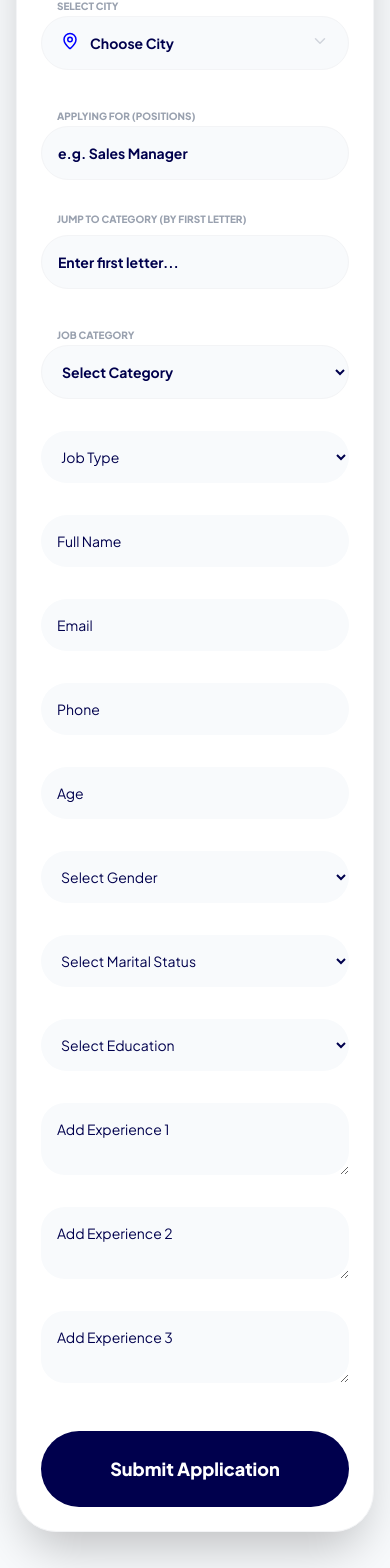
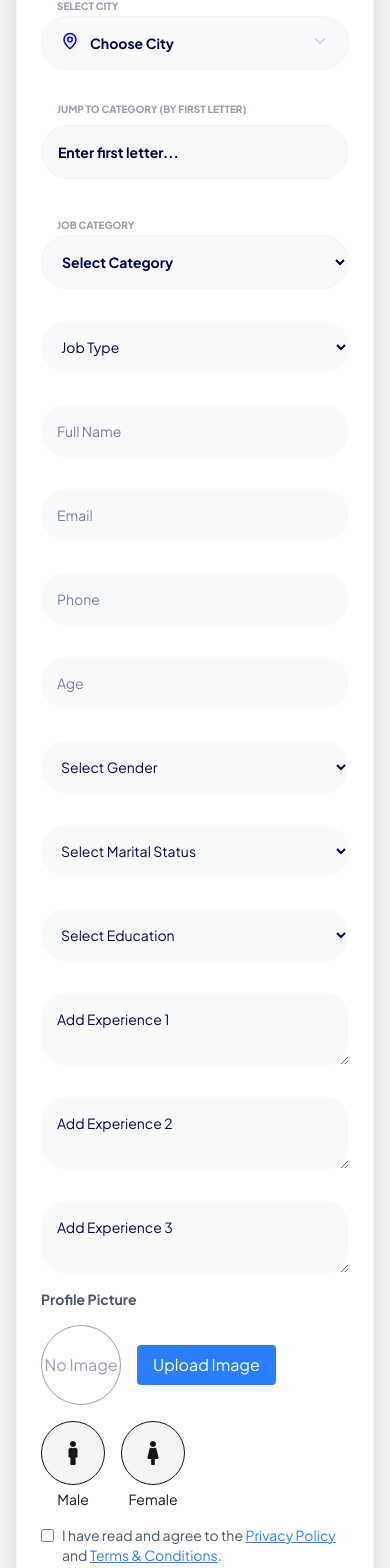
Before and after one commit to fmughalishere/client, a Next.js app: page /jobs in a window 390 px wide. Shown: the part 414-1982 px from the top of the page. Built offline with nearby package versions, Linux system fonts and the light colour scheme.

Commit message:
Add Fields in form

```diff
--- a/src/app/jobs/page.tsx
+++ b/src/app/jobs/page.tsx
@@ -1,32 +1,55 @@
 "use client";
 
 import { useState, useRef } from "react";
-import { motion, AnimatePresence } from "framer-motion";
+import { motion } from "framer-motion";
 import { useRouter } from "next/navigation";
-import { MapPin, Globe, Lock, Send, ChevronDown } from "lucide-react";
+import { MapPin, Globe, ChevronDown } from "lucide-react";
+import { FaMale, FaFemale } from "react-icons/fa";
+
 
 export default function JobApplicationPage() {
   const router = useRouter();
   const [isLoggedIn, setIsLoggedIn] = useState(false);
   const [showLoginPopup, setShowLoginPopup] = useState(false);
+  const handleSubmit = (e: React.FormEvent) => {
+  e.preventDefault();
 
+  if (!isLoggedIn) {
+    setShowLoginPopup(true);
+    return;
+  }
+
+  if (!formData.agreeTerms) {
+    alert("Please agree to Privacy Policy and Terms & Conditions before submitting.");
+    return;
+  }
+
+  console.log("Form Data Submitted:", formData);
+};
   const [formData, setFormData] = useState({
     fullName: "",
     email: "",
     phone: "",
-age:"",
-jobtype:"",
-maritalStatus:"",
-gender:"",
-applyingFor: "",
+    age: "",
+    image: "",
+    jobtype: "",
+    maritalStatus: "",
+    gender: "",
     category: "",
     city: "",
     education: "",
-experience: ""
+    experience: "",
+    agreeTerms: false
   });
 
+  const [selectedIcon, setSelectedIcon] = useState("");
+  const fileInputRef = useRef<HTMLInputElement>(null);
+
   const cities = ["Karachi", "Lahore", "RWP/ISB", "Peshawar", "Quetta", "Multan", "Faisalabad"];
-
+  const educationLevels = ["Matric","Intermediate","Bachelor's","Master's","M.Phil / PhD","Other"];
+  const maritalLevels = ["Married","Single","Divorced","Widowed"];
+  const genderLevels = ["Male","Female","Other"];
+  const jobType = ["Full-Time","Part-Time","One-Day Task"];
   const categories = [{
 options: [
 "House Maid",
@@ -97,6 +120,8 @@ options: [
 "Phone Operator",
 "Air-Hostess",
 "Steward",
+"Translator",
+"Typist",
 ]
 },
 
@@ -198,34 +223,9 @@ options: ["Freelancer", "Content Writer", "Designer", "Online Consultant"]
 },
 {
 options: ["Other"]
-}
-
+},
 ];
 
-const educationLevels = [
-"Matric",
-"Intermediate",
-"Bachelor's",
-"Master's",
-"M.Phil / PhD",
-"Other"
-];
-const maritalLevels = [
-  "Married",
-  "Single",
-  "Divorced",
-  "Widowed",
-]
-const genderLevels = [
-  "Male",
-  "Female",
-  "Other",
-]
-const jobType = [
-  "Full-Time",
-  "Part-Time",
-  "One-Day Task",
-]
 
   const categoryRef = useRef<HTMLSelectElement>(null);
 
@@ -239,18 +239,35 @@ setFormData({ ...formData, category: match.value });
     }
   };
 
-const handleSubmit = (e: React.FormEvent) => {
-e.preventDefault();
-if (!isLoggedIn) {
-setShowLoginPopup(true);
-return;
+  const handleImageChange = (e: React.ChangeEvent<HTMLInputElement>) => {
+    if (e.target.files && e.target.files[0]) {
+      const file = e.target.files[0];
+      const reader = new FileReader();
+      reader.onloadend = () => {
+        setFormData({ ...formData, image: reader.result as string });
+        setSelectedIcon("");
+      };
+      reader.readAsDataURL(file);
     }
-console.log("Form Data Submitted:", formData);
   };
 
-return ( <main className="min-h-screen bg-[#f8fafc] pb-20"> <section className="bg-[#e2f2f5] pt-12 pb-24 px-6 rounded-b-[60px] text-center shadow-lg"> <div className="max-w-4xl mx-auto"> <h1 className="text-3xl md:text-5xl font-black text-[#00004d] tracking-tighter">
-Applying for a Job </h1> <p className="text-[#00004d] font-bold text-xs tracking-widest mt-4">
-Fill the single form below to apply </p> </div> </section>
+  const handleIconSelect = (icon: "male" | "female") => {
+    setSelectedIcon(icon);
+    setFormData({ ...formData, image: "" });
+  };
+
+  return (
+    <main className="min-h-screen bg-[#f8fafc] pb-20">
+      <section className="bg-[#e2f2f5] pt-12 pb-24 px-6 rounded-b-[60px] text-center shadow-lg">
+        <div className="max-w-4xl mx-auto">
+          <h1 className="text-3xl md:text-5xl font-black text-[#00004d] tracking-tighter">
+            Applying for a Job
+          </h1>
+          <p className="text-[#00004d] font-bold text-xs tracking-widest mt-4">
+            Fill the single form below to apply
+          </p>
+        </div>
+      </section>
 
       <div className="max-w-4xl mx-auto px-4 -mt-16">
         <form
@@ -264,7 +281,6 @@ Fill the single form below to apply </p> </div> </section>
                 <Globe size={18} /> Pakistan (Fixed)
               </div>
             </div>
-
             <div className="space-y-2">
               <label className="text-[10px] font-black text-gray-400 uppercase ml-4">Select City</label>
               <div className="relative">
@@ -280,17 +296,6 @@ Fill the single form below to apply </p> </div> </section>
                 <ChevronDown className="absolute right-5 top-4 text-gray-300" size={18} />
               </div>
             </div>
-
-    <div className="space-y-2">
-      <label className="text-[10px] font-black text-gray-400 uppercase ml-4">Applying For (Positions)</label>
-      <input
-        type="text"
-        placeholder="e.g. Sales Manager"
-        className="w-full bg-slate-50 p-4 rounded-full font-bold text-[#00004d] placeholder:text-[#00004d] text-sm border border-gray-100 outline-none focus:ring-2 focus:ring-[#0000ff]"
-        onChange={(e) => setFormData({ ...formData, applyingFor: e.target.value })}
-      />
-    </div>
-
             <div className="md:col-span-2 flex flex-col gap-2">
               <label className="text-[10px] font-black text-gray-400 uppercase ml-4">Jump to Category (by first letter)</label>
               <input
@@ -301,7 +306,6 @@ Fill the single form below to apply </p> </div> </section>
                 onChange={(e) => handleJumpByLetter(e.target.value)}
               />
             </div>
-
             <div className="md:col-span-2 space-y-2">
               <label className="text-[10px] font-black text-gray-400 uppercase ml-4">Job Category</label>
               <select
@@ -310,89 +314,104 @@ Fill the single form below to apply </p> </div> </section>
                 onChange={(e) => setFormData({ ...formData, category: e.target.value })}
               >
                 <option value="">Select Category</option>
-        {[...new Set(categories.flatMap(cat => cat.options))]
-  .sort((a, b) => a.localeCompare(b))
-  .map(opt => (
-    <option key={opt} value={opt}>{opt}</option>
-))}
+                {[...new Set(categories.flatMap(cat => cat.options))].sort((a, b) => a.localeCompare(b))
+                  .map(opt => (<option key={opt} value={opt}>{opt}</option>))}
               </select>
             </div>
             <select
-      className="p-4 rounded-full text-sm bg-slate-50 text-[#00004d]"
+              className="p-4 rounded-full text-sm bg-slate-50 text-[#00004d] md:col-span-2"
               onChange={(e) => setFormData({ ...formData, jobtype: e.target.value })}
             >
               <option>Job Type</option>
               {jobType.map(e => <option key={e}>{e}</option>)}
             </select>
-    <input
-      type="text"
-      placeholder="Full Name"
-      className="p-4 rounded-full text-sm bg-slate-50 text-[#00004d] placeholder:text-[#00004d]"
-      onChange={(e) => setFormData({ ...formData, fullName: e.target.value })}
-    />
-
-    <input
-      type="email"
-      placeholder="Email"
-      className="p-4 rounded-full text-sm bg-slate-50 text-[#00004d] placeholder:text-[#00004d]"
-      onChange={(e) => setFormData({ ...formData, email: e.target.value })}
-    />
-
-    <input
-      type="tel"
-      placeholder="Phone"
-      className="p-4 rounded-full text-sm bg-slate-50 text-[#00004d] placeholder:text-[#00004d]"
-      onChange={(e) => setFormData({ ...formData, phone: e.target.value })}
-    />
-    <input
-      type="age"
-      placeholder="Age"
-      className="p-4 rounded-full text-sm bg-slate-50 text-[#00004d] placeholder:text-[#00004d]"
-      onChange={(e) => setFormData({ ...formData, age: e.target.value })}
-    />
-    <select
-      className="p-4 rounded-full text-sm bg-slate-50 text-[#00004d]"
-      onChange={(e) => setFormData({ ...formData, gender: e.target.value })}
-    >
+            <input type="text" placeholder="Full Name" className="p-4 rounded-full text-sm bg-slate-50 text-[#00004d]" onChange={(e) => setFormData({ ...formData, fullName: e.target.value })} />
+            <input type="email" placeholder="Email" className="p-4 rounded-full text-sm bg-slate-50 text-[#00004d]" onChange={(e) => setFormData({ ...formData, email: e.target.value })} />
+            <input type="tel" placeholder="Phone" className="p-4 rounded-full text-sm bg-slate-50 text-[#00004d]" onChange={(e) => setFormData({ ...formData, phone: e.target.value })} />
+            <input type="text" placeholder="Age" className="p-4 rounded-full text-sm bg-slate-50 text-[#00004d]" onChange={(e) => setFormData({ ...formData, age: e.target.value })} />
+            <select className="p-4 rounded-full text-sm bg-slate-50 text-[#00004d]" onChange={(e) => setFormData({ ...formData, gender: e.target.value })}>
               <option>Select Gender</option>
               {genderLevels.map(e => <option key={e}>{e}</option>)}
             </select>
-    <select
-      className="p-4 rounded-full text-sm bg-slate-50 text-[#00004d]"
-      onChange={(e) => setFormData({ ...formData, gender: e.target.value })}
-    >
+
+            <select className="p-4 rounded-full text-sm bg-slate-50 text-[#00004d]" onChange={(e) => setFormData({ ...formData, maritalStatus: e.target.value })}>
               <option>Select Marital Status</option>
               {maritalLevels.map(e => <option key={e}>{e}</option>)}
             </select>
-    <select
-      className="p-4 rounded-full text-sm bg-slate-50 text-[#00004d]"
-      onChange={(e) => setFormData({ ...formData, maritalStatus: e.target.value })}
-    >
+
+            <select className="p-4 rounded-full text-sm bg-slate-50 text-[#00004d]" onChange={(e) => setFormData({ ...formData, education: e.target.value })}>
               <option>Select Education</option>
               {educationLevels.map(e => <option key={e}>{e}</option>)}
             </select>
+            <textarea placeholder="Add Experience 1" className="md:col-span-2 p-4 rounded-3xl text-sm bg-slate-50 text-[#00004d] placeholder:text-[#00004d]" onChange={(e) => setFormData({ ...formData, experience: e.target.value })} />
+            <textarea placeholder="Add Experience 2" className="md:col-span-2 p-4 rounded-3xl text-sm bg-slate-50 text-[#00004d] placeholder:text-[#00004d]" onChange={(e) => setFormData({ ...formData, experience: e.target.value })} />
+            <textarea placeholder="Add Experience 3" className="md:col-span-2 p-4 rounded-3xl text-sm bg-slate-50 text-[#00004d] placeholder:text-[#00004d]" onChange={(e) => setFormData({ ...formData, experience: e.target.value })} />
+              </div>
+       <div className="md:col-span-2 flex flex-col gap-4 mt-4">
+     <label className="font-bold text-gray-600 text-sm">Profile Picture</label>
 
-    <textarea
-    placeholder="Add Experience 1"
-      className="md:col-span-2 p-4 rounded-3xl text-sm bg-slate-50 text-[#00004d] placeholder:text-[#00004d]"
-      onChange={(e) => setFormData({ ...formData, experience: e.target.value })}
-    />
-    <textarea
-    placeholder="Add Experience 2"
-      className="md:col-span-2 p-4 rounded-3xl text-sm bg-slate-50 text-[#00004d] placeholder:text-[#00004d]"
-      onChange={(e) => setFormData({ ...formData, experience: e.target.value })}
-    />
-    <textarea
-    placeholder="Add Experience 3"
-      className="md:col-span-2 p-4 rounded-3xl text-sm bg-slate-50 text-[#00004d] placeholder:text-[#00004d]"
-      onChange={(e) => setFormData({ ...formData, experience: e.target.value })}
-    />
+  <div className="flex items-center gap-4">
+    {formData.image ? (
+      <img src={formData.image} className="w-20 h-20 rounded-full object-cover border" />
+    ) : selectedIcon ? (
+      <div className="w-20 h-20 rounded-full border flex items-center justify-center text-2xl font-bold bg-gray-200">
+        {selectedIcon === "male" ? <FaMale /> : <FaFemale />}
+      </div>
+    ) : (
+      <div className="w-20 h-20 rounded-full border flex items-center justify-center text-gray-400">No Image</div>
+    )}
 
+    <button type="button" className="bg-blue-500 text-white py-2 px-4 rounded" onClick={() => fileInputRef.current?.click()}>Upload Image</button>
+    <input type="file" accept="image/*" ref={fileInputRef} className="hidden" onChange={handleImageChange} />
   </div>
 
+  <div className="flex gap-4">
+    <label className="flex flex-col items-center cursor-pointer">
+      <input type="radio" name="icon" className="hidden" checked={selectedIcon === "male"} onChange={() => handleIconSelect("male")} />
+      <div className={`w-16 h-16 rounded-full border flex items-center justify-center text-2xl ${selectedIcon === "male" ? "bg-blue-200" : "bg-gray-100"}`}>
+        <FaMale />
+      </div>
+      <span className="text-sm mt-1">Male</span>
+    </label>
+
+    <label className="flex flex-col items-center cursor-pointer">
+      <input type="radio" name="icon" className="hidden" checked={selectedIcon === "female"} onChange={() => handleIconSelect("female")} />
+      <div className={`w-16 h-16 rounded-full border flex items-center justify-center text-2xl ${selectedIcon === "female" ? "bg-pink-200" : "bg-gray-100"}`}>
+        <FaFemale />
+      </div>
+      <span className="text-sm mt-1">Female</span>
+    </label>
+  </div>
+</div>
+<div className="md:col-span-2 mt-4 flex items-start gap-2">
+  <input
+    type="checkbox"
+    id="privacy"
+    className="mt-1"
+    checked={formData.agreeTerms || false}
+    onChange={(e) => setFormData({ ...formData, agreeTerms: e.target.checked })}
+  />
+  <label htmlFor="privacy" className="text-sm text-gray-600">
+    I have read and agree to the{" "}
+    <a
+      href="/privacy-policy"
+      target="_blank"
+      className="text-blue-500 underline"
+    >
+      Privacy Policy
+    </a>{" "}
+    and{" "}
+    <a
+      href="/terms-and-conditions"
+      target="_blank"
+      className="text-blue-500 underline"
+    >
+      Terms & Conditions
+    </a>.
+  </label>
+</div>
           <div className="mt-12 text-center">
-    <motion.button type="submit"
-      className="w-full bg-[#00004d] text-white py-6 rounded-full font-black text-lg">
+            <motion.button type="submit" className="w-full bg-[#00004d] text-white py-6 rounded-full font-black text-lg">
               Submit Application
             </motion.button>
           </div>
```
Lines whose indentation alone changed are shown as unchanged.
